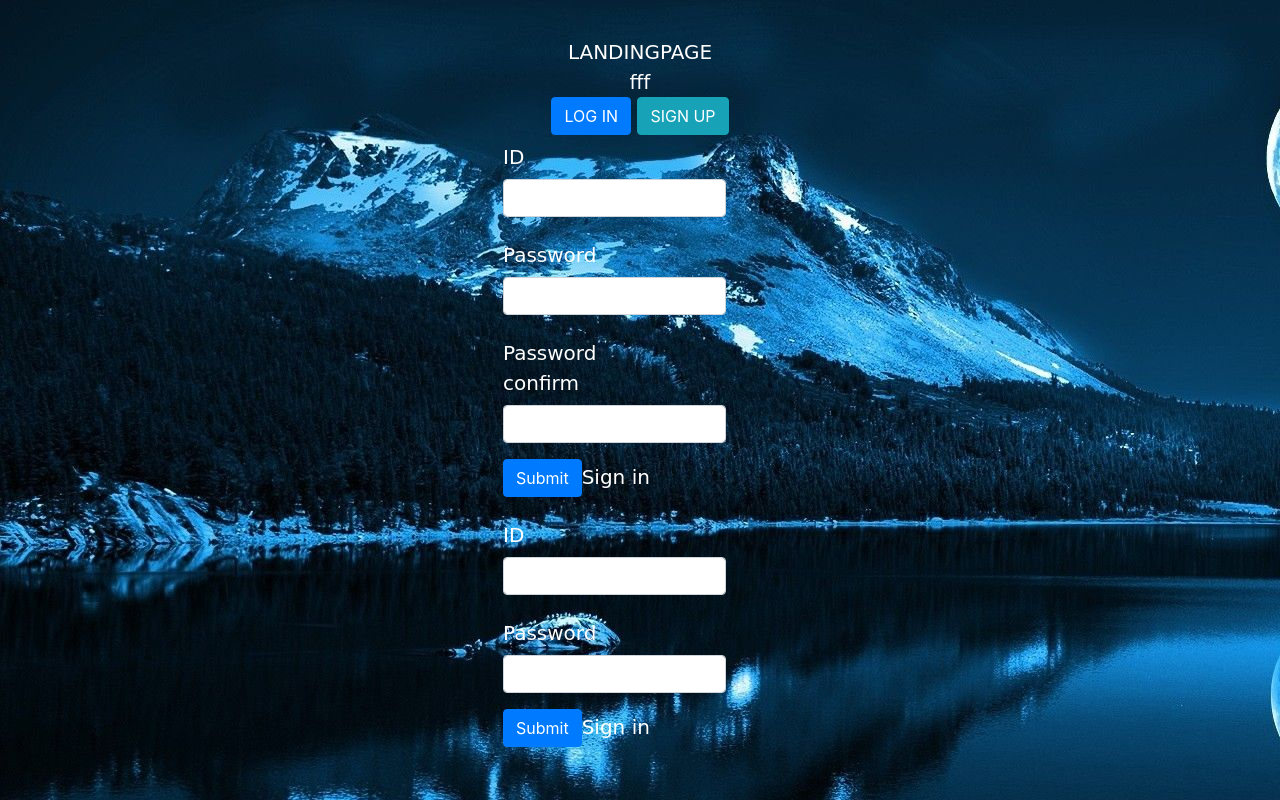
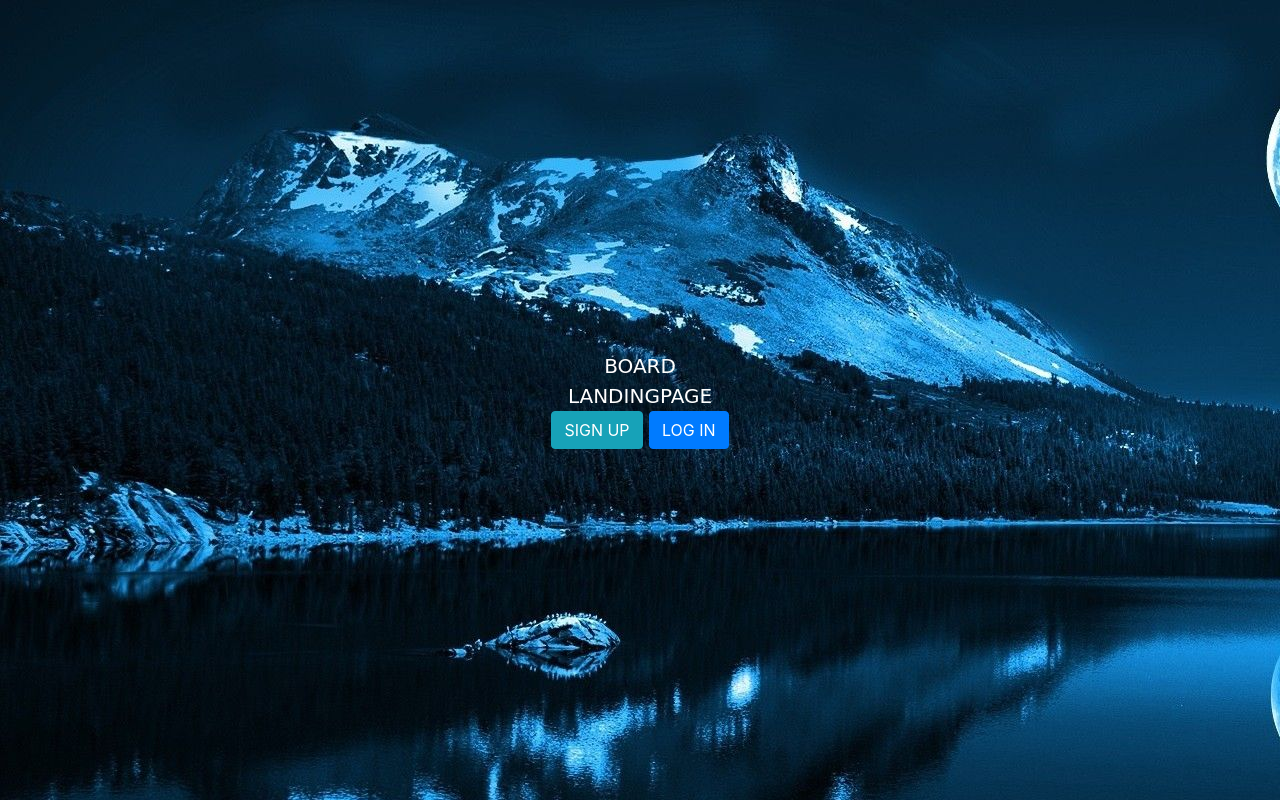
Before and after one commit to dbsgur/javascript_study, a Flask app: page / in a window 1280 px wide. Run offline with Flask 2, Linux system fonts and the light colour scheme; some libraries are stand-ins or nearby versions; some web fonts are replaced.

Commit message:
1/25 boarder 로그인 상태에 따른 다른 화면+ 로그아웃-- sessionstorage사용

```diff
--- a/Januray/border/app.py
+++ b/Januray/border/app.py
@@ -26,7 +26,7 @@ def signup():
     # id 중복확인
     if db.board.count_documents({'user_id':user_id}) == 0 :
         db.board.insert_one({'user_id':user_id, 'user_pwd': user_pwd})
-        return jsonify({'result':'success', 'message':'SIGN UP SUCCESS'})
+        return jsonify({'result':'SUCCESS', 'message':'SIGN UP SUCCESS'})
     else :
         return jsonify({'result': 'FAIL', 'message':'user_id already exists'})
 
--- a/Januray/border/static/js/app.js
+++ b/Januray/border/static/js/app.js
@@ -16,7 +16,7 @@ function onClickSignUp(e) {
       data: { user_id: user_id, user_pwd: user_pwd },
       success: function (response) {
         console.log(response);
-        if (response["result"] == "success") {
+        if (response["result"] == "SUCCESS") {
           // 2. '좋아요 완료!' 얼럿을 띄웁니다.
           alert(response["message"]);
           // 3. 변경된 정보를 반영하기 위해 새로고침합니다.
@@ -41,10 +41,20 @@ function onClickLogIn(e) {
     data: { user_id: user_id, user_pwd: user_pwd },
     success: function (response) {
       console.log(response);
-      alert(response["message"]);
-      if (response["result"] == "success") {
+
+      if (response["result"] == "SUCCESS") {
+        sessionStorage.setItem("userId", user_id);
+        // console.log("user_id : ", user_id);
+        alert(response["message"]);
         window.location.reload();
+      } else {
+        alert(response["message"]);
       }
     },
   });
 }
+
+function onclcikLogOutBtn() {
+  sessionStorage.clear();
+  window.location.reload();
+}
--- /dev/null
+++ b/Januray/border/static/js/didmount.js
@@ -0,0 +1,30 @@
+let loginBtn = document.querySelector("#loginbtn");
+let logoutBtn = document.querySelector("#logoutbtn");
+let signupForm = document.querySelector("#signupform");
+let loginForm = document.querySelector("#loginform");
+
+function status() {
+  let userState = sessionStorage.getItem("userId");
+  console.log(userState);
+  if (userState === null) {
+    // 로그인 화면 + 회원가입
+    logoutBtn.classList.add("hidden");
+    loginBtn.classList.remove("hidden");
+  } else {
+    // 로그 아웃
+    logoutBtn.classList.remove("hidden");
+    loginBtn.classList.add("hidden");
+  }
+}
+
+function onclickSignUpBtn() {
+  signupForm.classList.toggle("hidden");
+  loginForm.classList.add("hidden");
+}
+
+function onclickLogInBtn() {
+  loginForm.classList.toggle("hidden");
+  signupForm.classList.add("hidden");
+}
+
+status();
--- a/Januray/border/static/style.css
+++ b/Januray/border/static/style.css
@@ -24,3 +24,7 @@ body {
 .row {
   flex-direction: column;
 }
+
+.hidden {
+  display: none;
+}
--- a/Januray/border/templates/index.html
+++ b/Januray/border/templates/index.html
@@ -21,18 +21,23 @@
   <link rel="preconnect" href="https://fonts.gstatic.com" crossorigin>
   <link href="https://fonts.googleapis.com/css2?family=Dokdo&display=swap" rel="stylesheet">
   <script defer src="https://use.fontawesome.com/releases/v5.3.1/js/all.js"></script>
+  <!-- <script src="../static/js/didmount.js"></script> -->
 </head>
 
 <body>
+  <text>BOARD</text>
   <text>LANDINGPAGE</text>
-  <text>fff</text>
   <!-- USER form -->
-  <div>
-    <button type="button" class="btn btn-primary">LOG IN</button>
-    <button type="button" class="btn btn-info">SIGN UP</button>
+  <div id="loginbtn">
+    <button onclick="onclickSignUpBtn()" type="button" class="btn btn-info">SIGN UP</button>
+    <button onclick="onclickLogInBtn()" type="button" class="btn btn-primary">LOG IN</button>
+  </div>
+  <div id="logoutbtn">
+    <button onclick="onclcikLogOutBtn()" type="button" class="btn btn-info">LOGOUT</button>
   </div>
 
-  <form onsubmit="onClickSignUp(event)">
+  <!-- SIGN UP FORM -->
+  <form onsubmit="onClickSignUp(event)" id="signupform" class="hidden">
     <div class="form-group row">
       <label for="inputID" class="col-sm-2 col-form-label">ID</label>
       <div class="col-sm-10">
@@ -54,12 +59,13 @@
 
     <div class="form-group row">
       <div class="col-sm-10">
-        <input type="submit" class="btn btn-primary">Sign in</input>
+        <input type="submit" class="btn btn-primary" value="SIGN UP"></input>
       </div>
     </div>
   </form>
 
-  <form onsubmit="onClickLogIn(event)">
+  <!-- LOG IN FORM -->
+  <form onsubmit="onClickLogIn(event)" id="loginform" class="hidden">
     <div class="form-group row">
       <label for="loginId" class="col-sm-2 col-form-label">ID</label>
       <div class="col-sm-10">
@@ -74,10 +80,11 @@
     </div>
     <div class="form-group row">
       <div class="col-sm-10">
-        <input type="submit" class="btn btn-primary">Sign in</input>
+        <input type="submit" class="btn btn-primary" value="LOGIN"></input>
       </div>
     </div>
   </form>
+
 
   <!-- WEATHER -->
   <div id="weather">
@@ -90,7 +97,7 @@
     <!-- Navbar -->
     <!-- Navbar in board, news, weather -->
   </div>
-
+  <script src="../static/js/didmount.js"></script>
   <script src="../static/js/app.js"></script>
   <script src="../static//js/weather.js"></script>
 </body>
```
Also changed, not shown: Januray/border/README.md (added).
